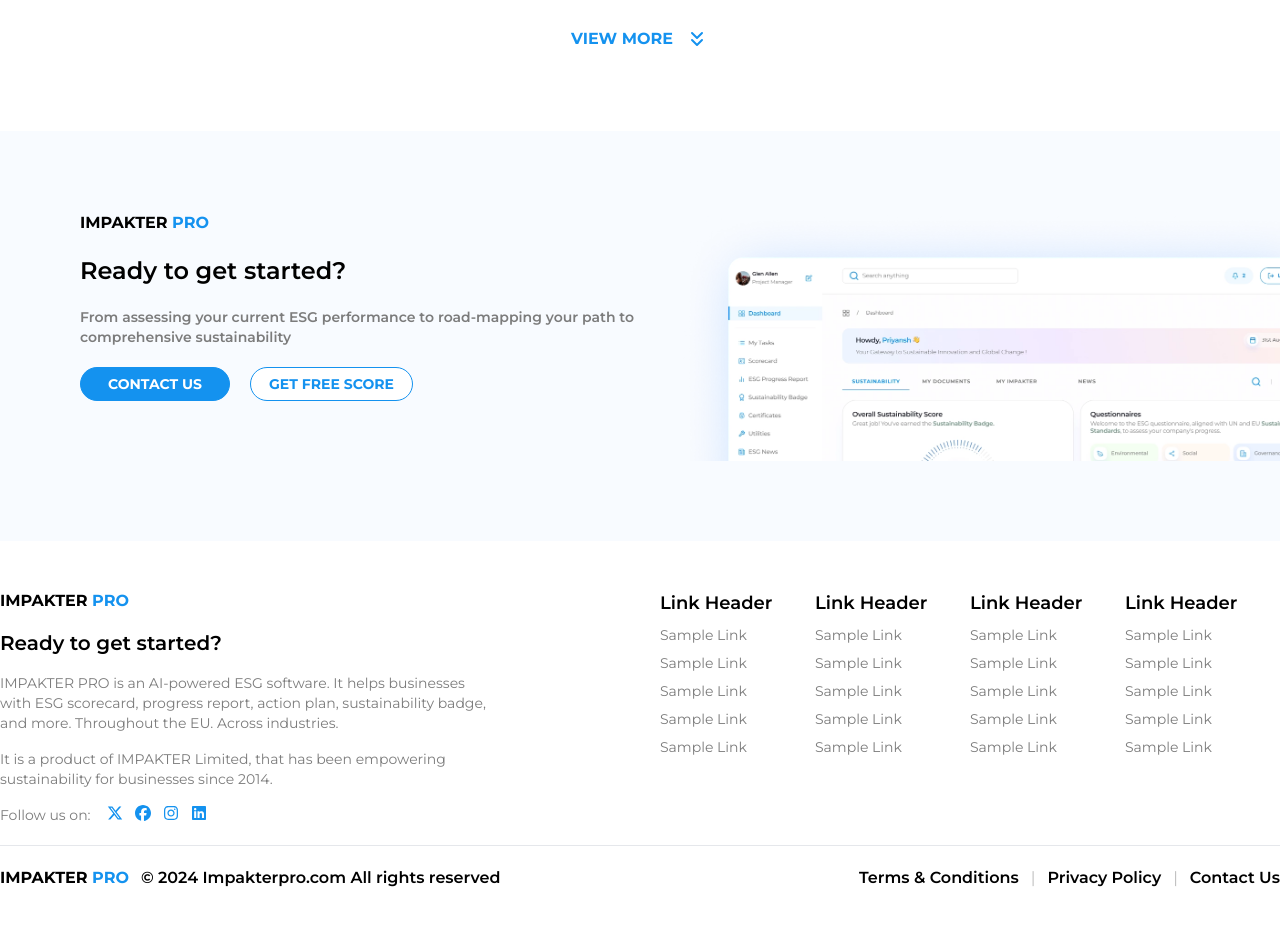
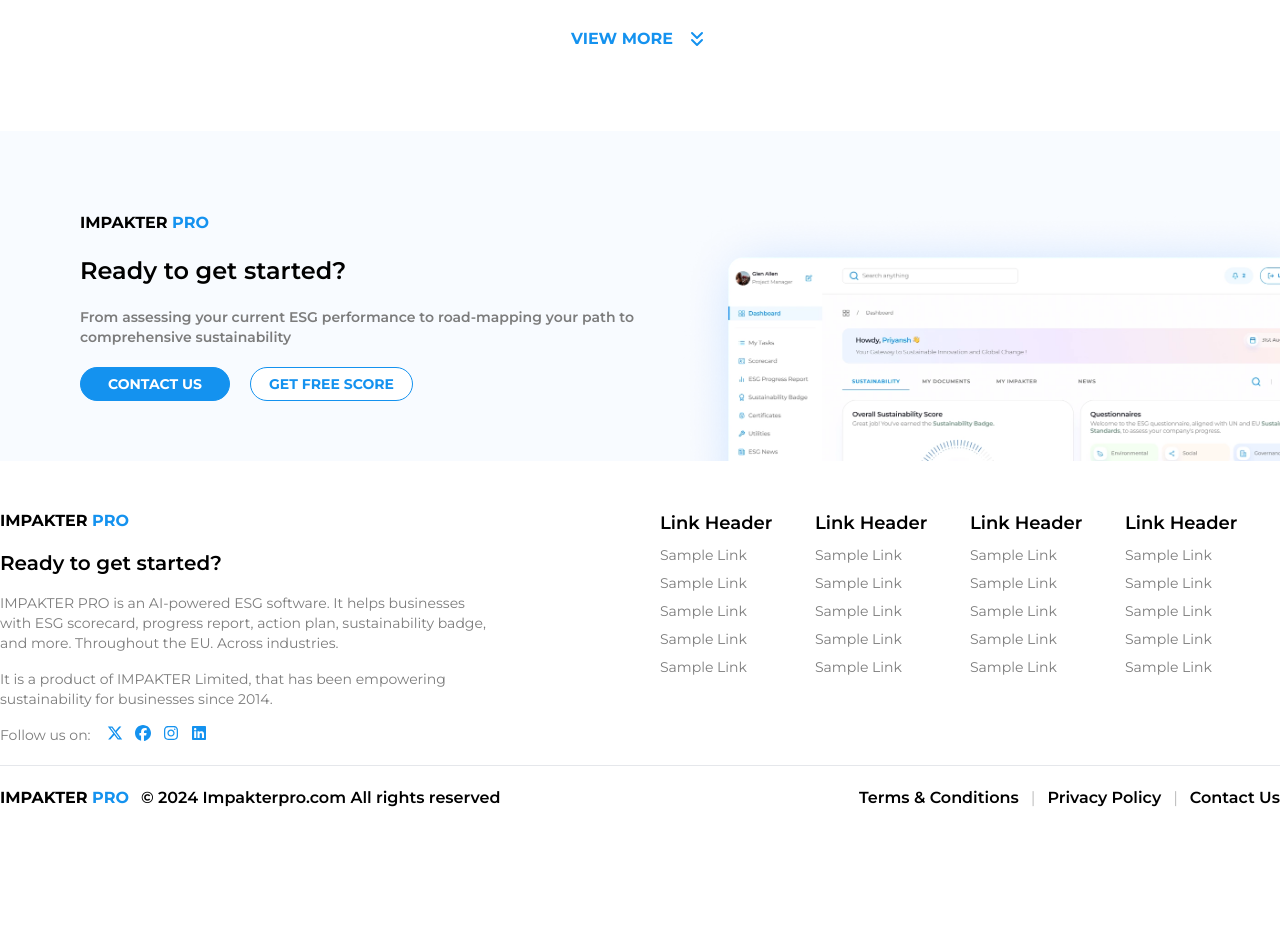
Before and after one commit to DruMoDev/impakter-pro-web-test, a Next.js app: page / in a window 1280 px wide. Shown: the part 3300-4225 px from the top of the page. After the commit the page ends 4158 px from the top, so only its background shows below. Built offline with nearby package versions, Linux system fonts and the light colour scheme.

Commit message:
Fix padding in Get Started section for improved layout

```diff
--- a/src/app/components/sections/get-started/get-started-section.tsx
+++ b/src/app/components/sections/get-started/get-started-section.tsx
@@ -3,7 +3,7 @@
 
 export default function GetStartedSection() {
   return (
-    <section className="py-20 bg-primary-light relative overflow-hidden">
+    <section className="pt-20 bg-primary-light relative overflow-hidden">
       <div className="grid grid-cols-2 pl-20">
         <div className="flex flex-col gap-5">
           <ImpakterProTextLogo />
```
